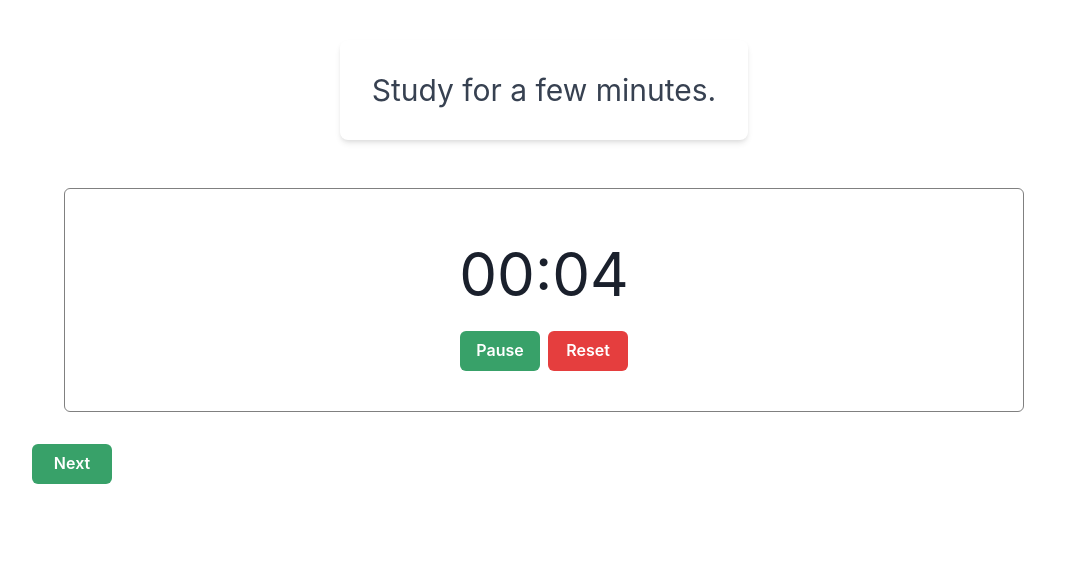
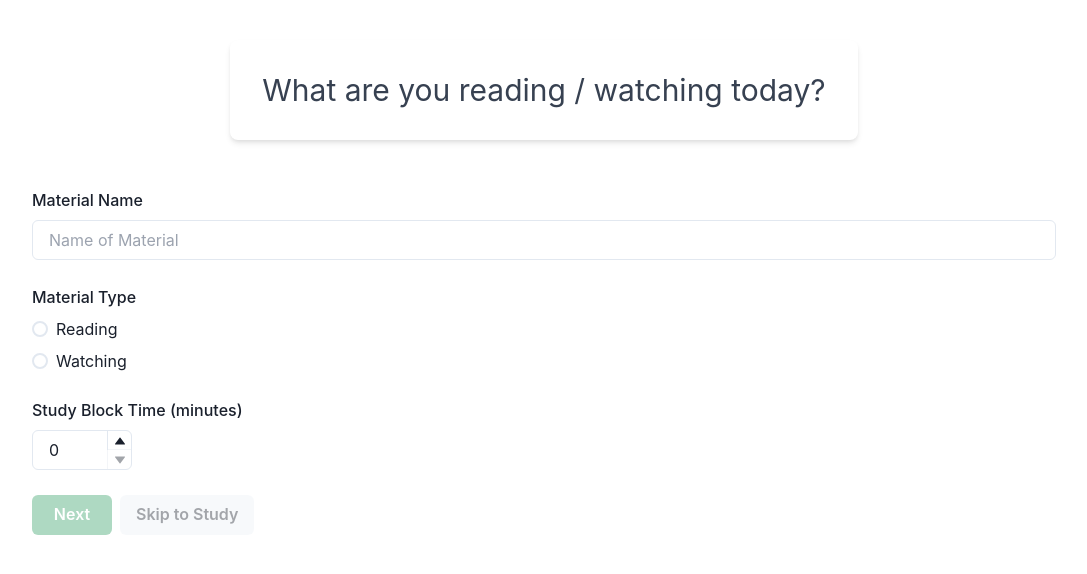
Before and after one commit to Philosocode/workflows, a React (Create React App) app: page / in a window 1280 px wide. Shown: the top 574 px of the page, without its empty margins (96-1183 px from the left). Built offline with nearby package versions, Linux system fonts and the light colour scheme; what react-mde, showdown would draw is missing.

Commit message:
Implement summary screen

```diff
--- a/src/consume/components/hook-list.component.tsx
+++ b/src/consume/components/hook-list.component.tsx
@@ -11,6 +11,7 @@ import { useAppDispatch } from "shared/redux/store";
 interface IProps {
   hooks: IHook[];
   isPrevious: boolean;
+  dragDisabled?: boolean;
 }
 export function HookList(props: IProps) {
   const dispatch = useAppDispatch();
@@ -41,7 +42,7 @@ export function HookList(props: IProps) {
           <DraggableWrapper
             key={hook.id}
             draggableId={hook.id}
-            dragDisabled={false}
+            dragDisabled={props.dragDisabled ?? false}
             index={index}
           >
             <HookListItem key={hook.id} hook={hook} />
--- a/src/consume/components/material-data.component.tsx
+++ b/src/consume/components/material-data.component.tsx
@@ -6,28 +6,43 @@ import {
   Radio,
   RadioGroup,
   Stack,
+  NumberInput,
+  NumberInputField,
+  NumberInputStepper,
+  NumberIncrementStepper,
+  NumberDecrementStepper,
+  ButtonGroup,
 } from "@chakra-ui/react";
-import { useForm } from "react-hook-form";
+import { Controller, useForm } from "react-hook-form";
 import { useDispatch } from "react-redux";
 
 import { TMaterialType } from "consume/logic/consume.types";
 import { Button } from "shared/components/button.component";
-import { stepOne } from "consume/logic/consume.slice";
+import { goToStudy, nextStep, stepOne } from "consume/logic/consume.slice";
 import { WorkflowStep } from "shared/components/workflow-step.component";
 
 interface IFormProps {
   materialName: string;
   materialType: TMaterialType;
+  studyBlockTime: number;
 }
 export function MaterialData() {
   const dispatch = useDispatch();
 
-  const { formState, handleSubmit, register } = useForm<IFormProps>({
-    mode: "onChange",
-  });
+  const { control, formState, handleSubmit, register, getValues } =
+    useForm<IFormProps>({
+      mode: "onChange",
+    });
 
   function onSubmit(values: IFormProps) {
     dispatch(stepOne(values));
+    dispatch(nextStep());
+  }
+
+  function skipToStudy(event: React.FormEvent) {
+    event.preventDefault();
+    dispatch(stepOne(getValues()));
+    dispatch(goToStudy());
   }
 
   return (
@@ -63,9 +78,37 @@ export function MaterialData() {
             </RadioGroup>
           </FormControl>
 
-          <Button color="green" disabled={!formState.isValid} type="submit">
-            Next
-          </Button>
+          <FormControl id="studyBlockTime">
+            <FormLabel>Study Block Time (minutes)</FormLabel>
+            <Controller
+              name="studyBlockTime"
+              control={control}
+              defaultValue={0}
+              render={({ field }) => (
+                <NumberInput {...field} maxW="100px" mr="2rem" min={0} max={25}>
+                  <NumberInputField />
+                  <NumberInputStepper>
+                    <NumberIncrementStepper />
+                    <NumberDecrementStepper />
+                  </NumberInputStepper>
+                </NumberInput>
+              )}
+            />
+          </FormControl>
+
+          <ButtonGroup>
+            <Button color="green" disabled={!formState.isValid} type="submit">
+              Next
+            </Button>
+            <Button
+              color="gray"
+              disabled={!formState.isValid}
+              type="submit"
+              onClick={skipToStudy}
+            >
+              Skip to Study
+            </Button>
+          </ButtonGroup>
         </VStack>
       </form>
     </WorkflowStep>
--- a/src/consume/components/post-study-summarize.component.tsx
+++ b/src/consume/components/post-study-summarize.component.tsx
@@ -19,7 +19,7 @@ export function PostStudySummarize() {
     <WorkflowStep
       messageContent={
         <>
-          <Box>Summarize everything you've learned in this study session.</Box>
+          <Box>Summarize everything you've learned in this study block.</Box>
           <Box>Try to do it from memory, without looking at the material.</Box>
         </>
       }
--- a/src/consume/components/study-menu.component.tsx
+++ b/src/consume/components/study-menu.component.tsx
@@ -6,6 +6,7 @@ import { WorkflowStep } from "shared/components/workflow-step.component";
 
 interface IProps {
   setView: (view: TStudyView) => void;
+  goToSummary: () => void;
 }
 export function StudyMenu(props: IProps) {
   return (
@@ -20,6 +21,9 @@ export function StudyMenu(props: IProps) {
         <Button color="green" onClick={() => props.setView("help")}>
           I'm Stuck
         </Button>
+        <Button color="green" onClick={props.goToSummary}>
+          I'm Done
+        </Button>
       </ButtonGroup>
     </WorkflowStep>
   );
--- a/src/consume/components/study.component.tsx
+++ b/src/consume/components/study.component.tsx
@@ -5,7 +5,6 @@ import { AiOutlineExpand } from "react-icons/ai";
 import { TStudyView } from "consume/logic/consume.types";
 import { selectCurrentHooks, selectPastHooks } from "hook/logic/hook.selectors";
 
-import { Button } from "shared/components/button.component";
 import { WorkflowStep } from "shared/components/workflow-step.component";
 import { useAppDispatch, useAppSelector } from "shared/redux/store";
 import { HookList } from "./hook-list.component";
@@ -14,6 +13,8 @@ import { StudyHooks } from "./study-hooks.component";
 import { StudyMenu } from "./study-menu.component";
 import { toggleAllHooks } from "hook/logic/hook.slice";
 import { Timer } from "timer/components/timer.component";
+import { nextStep } from "consume/logic/consume.slice";
+import { selectMaterialType } from "consume/logic/consume.selectors";
 
 const notesText = (
   <>
@@ -37,23 +38,27 @@ export function Study() {
   const [view, setView] = useState<TStudyView>("study");
   const currentHooks = useAppSelector(selectCurrentHooks);
   const pastHooks = useAppSelector(selectPastHooks);
+  const materialType = useAppSelector(selectMaterialType);
 
   function goToMenu() {
     setView("menu");
   }
+  const studyMessage =
+    materialType === "reading"
+      ? "Read for 3-5 minutes. Depending on the material, this may be a few paragraphs, or 1-2 pages"
+      : "Watch for 3-5 minutes.";
 
   return (
     <>
       {view === "study" && (
-        <WorkflowStep messageContent="Study for a few minutes.">
-          <Timer />
-          <Button color="green" onClick={goToMenu} mt={8}>
-            Next
-          </Button>
+        <WorkflowStep messageContent={studyMessage}>
+          <Timer goToMenu={goToMenu} />
         </WorkflowStep>
       )}
 
-      {view === "menu" && <StudyMenu setView={setView} />}
+      {view === "menu" && (
+        <StudyMenu setView={setView} goToSummary={() => dispatch(nextStep())} />
+      )}
       {view === "help" && <StudyHelp goBack={goToMenu} />}
       {view === "hooks" && (
         <StudyHooks goBack={goToMenu} messageText={hooksText} showIcons />
--- /dev/null
+++ b/src/consume/components/summary-screen.component.tsx
@@ -0,0 +1,36 @@
+import { Box, ButtonGroup, Heading, Text } from "@chakra-ui/react";
+
+import { selectMaterialName } from "consume/logic/consume.selectors";
+import { newMaterial, nextStudyBlock } from "consume/logic/consume.slice";
+import { selectCurrentHooks } from "hook/logic/hook.selectors";
+import { Button } from "shared/components/button.component";
+import { useAppDispatch, useAppSelector } from "shared/redux/store";
+import { HookList } from "./hook-list.component";
+
+export function SummaryScreen() {
+  const dispatch = useAppDispatch();
+  const materialName = useAppSelector(selectMaterialName);
+  const currentHooks = useAppSelector(selectCurrentHooks);
+
+  return (
+    <Box
+      d="flex"
+      justifyContent="center"
+      alignItems="center"
+      flexDirection="column"
+    >
+      <Heading size="lg">Summary Screen</Heading>
+      <Text>Material Name: {materialName}</Text>
+      <Text>Hooks Created: {currentHooks.length}</Text>
+      <ButtonGroup mt={5}>
+        <Button color="green" onClick={() => dispatch(nextStudyBlock())}>
+          Next Study Block
+        </Button>
+        <Button color="gray" onClick={() => dispatch(newMaterial())}>
+          New Material
+        </Button>
+      </ButtonGroup>
+      <HookList hooks={currentHooks} isPrevious={false} dragDisabled />
+    </Box>
+  );
+}
--- /dev/null
+++ b/src/consume/logic/consume.selectors.tsx
@@ -0,0 +1,20 @@
+import { createSelector } from "@reduxjs/toolkit";
+
+import { TAppState } from "shared/redux/store";
+
+export const selectConsumeState = (state: TAppState) => state.consume;
+
+export const selectMaterialName = createSelector(
+  [selectConsumeState],
+  (state) => state.materialName,
+);
+
+export const selectMaterialType = createSelector(
+  [selectConsumeState],
+  (state) => state.materialType,
+);
+
+export const selectStep = createSelector(
+  [selectConsumeState],
+  (state) => state.step,
+);
--- a/src/consume/logic/consume.types.tsx
+++ b/src/consume/logic/consume.types.tsx
@@ -5,9 +5,12 @@ export interface IConsumeState {
   materialName: string;
   materialType: TMaterialType;
   step: number;
+  studyBlockCount: number;
+  studyBlockTime: number;
 }
 
 export interface IStepOnePayload {
   materialName: string;
   materialType: TMaterialType;
+  studyBlockTime: number;
 }
--- a/src/timer/components/timer.component.tsx
+++ b/src/timer/components/timer.component.tsx
@@ -3,49 +3,49 @@ import { Box, ButtonGroup } from "@chakra-ui/react";
 
 import { Button } from "shared/components/button.component";
 import { useEffect } from "react";
-
-const initialTimeString = "00:00";
+import { useAppSelector } from "shared/redux/store";
+import { selectConsumeState } from "consume/logic/consume.selectors";
 
 interface IProps {
+  goToMenu: () => void;
   startAutomatically?: boolean;
 }
 // From: https://dev.to/emmaadesile/build-a-timer-using-react-hooks-3he2
 export function Timer(props: IProps) {
+  const { studyBlockTime } = useAppSelector(selectConsumeState);
+  const initialSeconds = studyBlockTime * 60;
+
+  const initialTimeString = secondsToTimeString(initialSeconds);
   const [timeString, setTimeString] = useState(initialTimeString);
+
+  const [counter, setCounter] = useState(initialSeconds);
   const [isActive, setIsActive] = useState(props.startAutomatically ?? true);
-  const [counter, setCounter] = useState(0);
 
   useEffect(() => {
     let intervalId: ReturnType<typeof setInterval>;
 
-    if (isActive) {
+    if (isActive && counter >= 0) {
       intervalId = setInterval(() => {
-        const secondsCounter = counter % 60;
-        const minutesCounter = Math.floor(counter / 60);
-
-        let computedSeconds = `${secondsCounter}`;
-        if (computedSeconds.length === 1)
-          computedSeconds = `0${secondsCounter}`;
-
-        let computedMinutes = `${minutesCounter}`;
-        if (computedMinutes.length === 1)
-          computedMinutes = `0${minutesCounter}`;
-
-        setTimeString(`${computedMinutes}:${computedSeconds}`);
-        setCounter((counter) => counter + 1);
+        setTimeString(secondsToTimeString(counter));
+        setCounter((counter) => counter - 1);
       }, 1000);
     }
 
     return () => clearInterval(intervalId);
   }, [isActive, counter]);
 
-  function resetTimer() {
-    setIsActive(false);
-    setCounter(0);
-    setTimeString(initialTimeString);
+  function secondsToTimeString(seconds: number) {
+    const secondsCounter = seconds % 60;
+    const minutesCounter = Math.floor(seconds / 60);
+
+    let computedSeconds = `${secondsCounter}`;
+    if (computedSeconds.length === 1) computedSeconds = `0${secondsCounter}`;
+
+    return `${minutesCounter}:${computedSeconds}`;
   }
 
   return (
+    <>
       <Box
         border="1px solid gray"
         borderRadius="md"
@@ -59,6 +59,7 @@ export function Timer(props: IProps) {
         <Box className="time" fontSize="6xl">
           {timeString}
         </Box>
+        {counter > 0 && (
           <ButtonGroup mt={3} className="buttons">
             <Button
               color="green"
@@ -68,15 +69,14 @@ export function Timer(props: IProps) {
             >
               {isActive ? "Pause" : "Start"}
             </Button>
-        <Button
-          color="red"
-          onClick={resetTimer}
-          className="reset"
-          type="button"
-        >
-          Reset
+          </ButtonGroup>
+        )}
+      </Box>
+      {counter <= 0 && (
+        <Button color="green" onClick={props.goToMenu} mt={8}>
+          Next
         </Button>
-      </ButtonGroup>
-    </Box>
+      )}
+    </>
   );
 }
```
Also changed, not shown: src/consume/logic/consume.slice.tsx (+15 -5 lines), src/consume/pages/consume.page.tsx (+8 -5 lines), src/hook/logic/hook.slice.ts (+11 -0 lines). Lines whose indentation alone changed are shown as unchanged.
